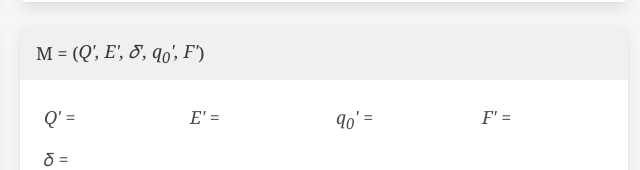
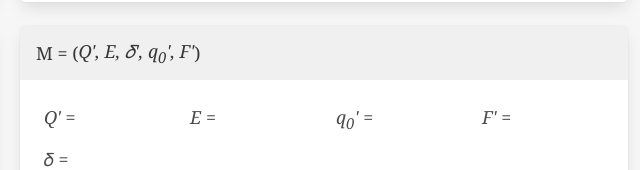
Before and after one commit to joeylemon/nfa-to-dfa, a website with bundled scripts: page index.html in a window 1280 px wide. Shown: the part 828-998 px from the top of the page, 632-1272 px from the left. Built offline with nearby package versions, Linux system fonts and the light colour scheme.

Commit message:
remove not-symbol from DFA description

```diff
--- a/index.html
+++ b/index.html
@@ -255,7 +255,7 @@
             <div class="card block" id="dfa-delta-transitions">
                 <header class="card-header">
                     <p class="card-header-title fsa-description">
-                        M = (<em>Q', E', 𝛿', q<sub>0</sub>', F'</em> )
+                        M = (<em>Q', E, 𝛿', q<sub>0</sub>', F'</em> )
                     </p>
                 </header>
                 <div class="card-content">
@@ -265,7 +265,7 @@
                                 <em>Q'</em> = <span class="states"></span>
                             </div>
                             <div class="column">
-                                <em>E'</em> = <span class="alphabet"></span>
+                                <em>E</em> = <span class="alphabet"></span>
                             </div>
                             <div class="column">
                                 <em>q<sub>0</sub>'</em> = <span class="startState"></span>
```
